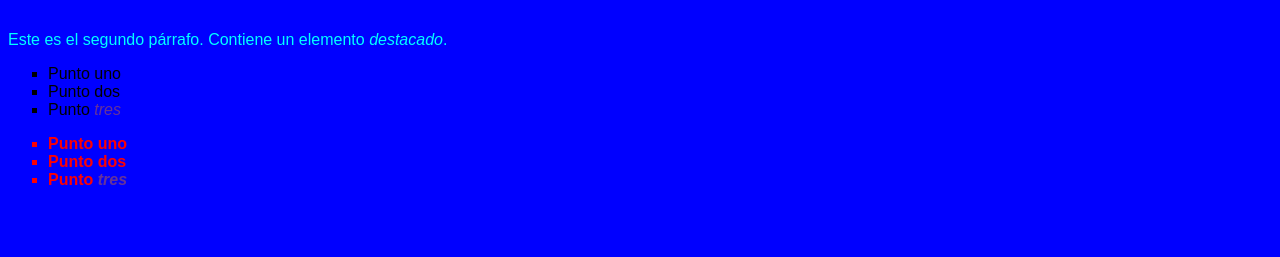
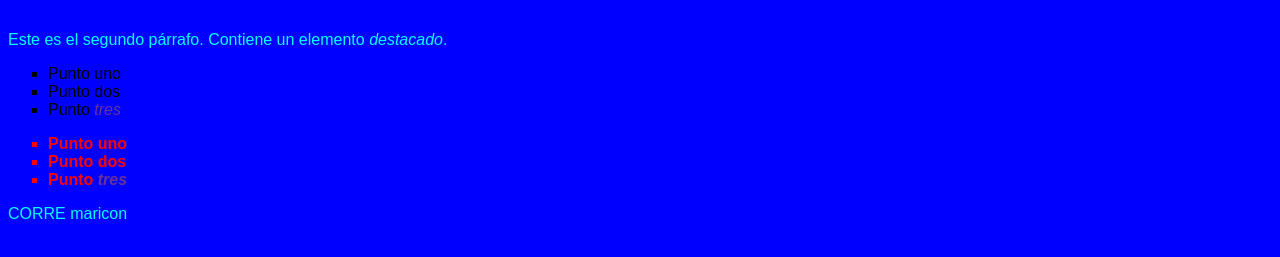
Before and after one commit to Ignorancio/Ignorancio.github.io, a plain HTML site: page index.html in a window 1280 px wide. Shown: the part 239-496 px from the top of the page. Drawn offline with Linux system fonts and the light colour scheme.

Commit message:
Update index.html

```diff
--- a/index.html
+++ b/index.html
@@ -30,5 +30,7 @@
         <li class="special">Punto dos</li>
         <li>Punto <em>tres</em></li>
     </ul>
+
+    <p>CORRE maricon</p>
 </body>
 </html>
```
